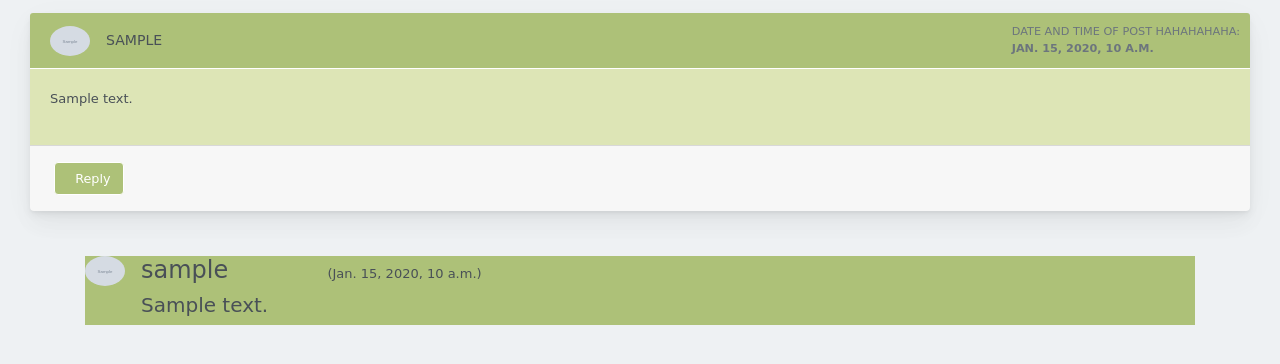
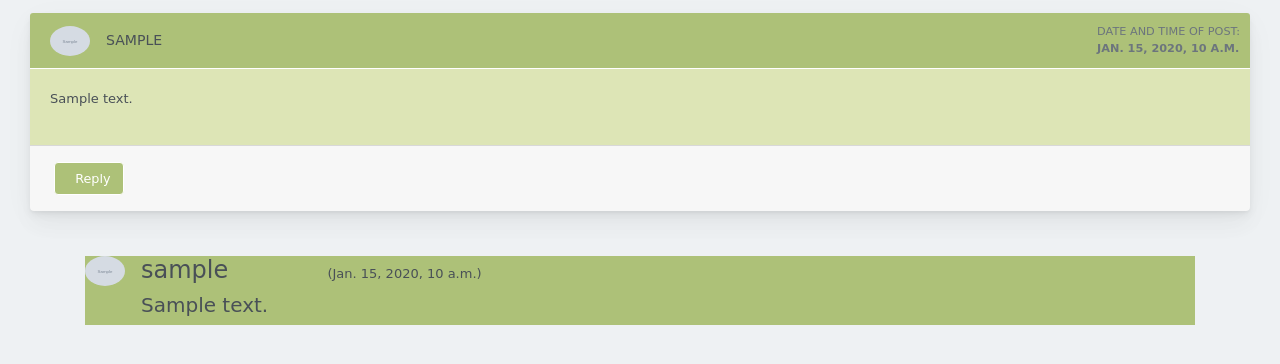
Before and after one commit to ao994/plant-pals, a Django app: page /discussion/1/ in a window 1280 px wide. Shown: the part 56-420 px from the top of the page. Run offline with Django 3.2, Linux system fonts and the light colour scheme; tables that the repository leaves empty hold one stand-in row (values such as "Sample post"); grey boxes marked "Sample" are stand-in pictures; some libraries are stand-ins or nearby versions; some web fonts are replaced.

Commit message:
Update discussion.html
got rid of HAHAHAH

```diff
--- a/plant-pals/profile_of_user/templates/discussion.html
+++ b/plant-pals/profile_of_user/templates/discussion.html
@@ -18,7 +18,7 @@
                         <div class="media-body ml-3" style="text-transform: uppercase;"> <a data-abc="true">{{post.user1}}</a>
                         </div>
                         <div class="text-muted small ml-3">
-                            <div>Date and Time Of Post HAHAHAHAHA:</div>
+                            <div>Date and Time Of Post:</div>
                             <div><strong>{{post.timestamp}}</strong></div>
                         </div>
                     </div>
```
